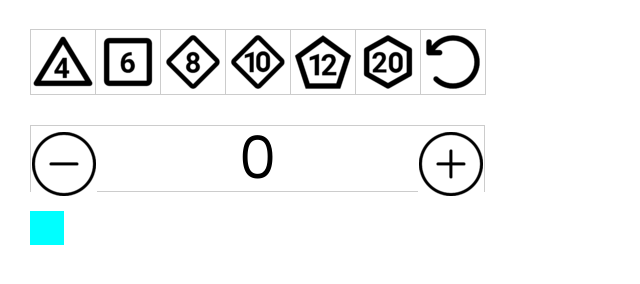
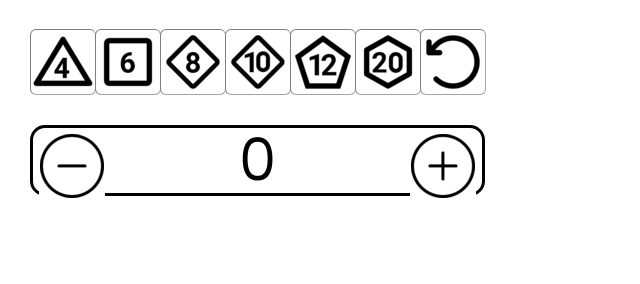
Before and after one commit to AndrewKoz/AndrewKoz.github.io, a plain HTML site: page index.html in a window 1280 px wide. Shown: the whole page, without its empty margins (0-640 px from the left). Drawn offline with nearby package versions, Linux system fonts and the light colour scheme.

Commit message:
New version again

```diff
--- a/index.css
+++ b/index.css
@@ -14,8 +14,8 @@ ol, ul {
 }
 
 .status {
-  border: 1px solid rgba(153, 153, 153, 0.5);
-  margin-left: 0px;
+  border: 3px solid rgb(0, 0, 0);
+  border-radius: 15px;
   margin-top: 30px;
   margin-bottom: 20px;
   text-align: center;
@@ -23,7 +23,8 @@ ol, ul {
 
 .square {
   background: #fff;
-  border: 1px solid rgba(153, 153, 153, 0.5);
+  border: 1px inset rgba(72, 72, 72, 0.5);
+    border-radius: 6px;
   float: left;
   font-size: 24px;
   font-weight: bold;
@@ -44,7 +45,7 @@ ol, ul {
   font-weight: bold;
   line-height: 34px;
   height: 66px;
-  margin-right: 0px;
+  margin-right: 6px;
   margin-top: 6px;
   padding: 0;
   width: 66px;
@@ -60,7 +61,7 @@ ol, ul {
   line-height: 34px;
   height: 66px;
   margin-right: 0px;
-  margin-left: 0px;
+  margin-left: 6px;
   margin-top: 6px;
   padding: 0;
   width: 66px;
@@ -83,19 +84,24 @@ ol, ul {
 .sum {
   font: 64px "Century Gothic", Futura, sans-serif;
   text-align: center;
+}
 
-}
-.history {
-  background: #00ffff;
-  //border: 1px solid #999;
+.rollHistory {
   float: left;
   font-size: 24px;
   font-weight: bold;
   line-height: 34px;
-  height: 34px;
-  margin-right: -1px;
+  margin-right: 10px;
   margin-top: -1px;
-  padding: 0;
-  text-align: center;
-  width: 34px;
+  text-align: left;
+  width: 30px;
 }
+.resultHistory {
+  float: left;
+  font-size: 24px;
+  font-weight: bold;
+  line-height: 34px;
+  margin-top: -1px;
+  text-align: left;
+  width: 30px;
+}
--- a/index.html
+++ b/index.html
@@ -29,8 +29,8 @@ ol, ul {
 }
 
 .status {
-  border: 1px solid rgba(153, 153, 153, 0.5);
-  margin-left: 0px;
+  border: 3px solid rgb(0, 0, 0);
+  border-radius: 15px;
   margin-top: 30px;
   margin-bottom: 20px;
   text-align: center;
@@ -38,7 +38,8 @@ ol, ul {
 
 .square {
   background: #fff;
-  border: 1px solid rgba(153, 153, 153, 0.5);
+  border: 1px inset rgba(72, 72, 72, 0.5);
+    border-radius: 6px;
   float: left;
   font-size: 24px;
   font-weight: bold;
@@ -59,7 +60,7 @@ ol, ul {
   font-weight: bold;
   line-height: 34px;
   height: 66px;
-  margin-right: 0px;
+  margin-right: 6px;
   margin-top: 6px;
   padding: 0;
   width: 66px;
@@ -75,7 +76,7 @@ ol, ul {
   line-height: 34px;
   height: 66px;
   margin-right: 0px;
-  margin-left: 0px;
+  margin-left: 6px;
   margin-top: 6px;
   padding: 0;
   width: 66px;
@@ -98,21 +99,26 @@ ol, ul {
 .sum {
   font: 64px "Century Gothic", Futura, sans-serif;
   text-align: center;
+}
 
-}
-.history {
-  background: #00ffff;
-  //border: 1px solid #999;
+.rollHistory {
   float: left;
   font-size: 24px;
   font-weight: bold;
   line-height: 34px;
-  height: 34px;
-  margin-right: -1px;
+  margin-right: 10px;
   margin-top: -1px;
-  padding: 0;
-  text-align: center;
-  width: 34px;
+  text-align: left;
+  width: 30px;
+}
+.resultHistory {
+  float: left;
+  font-size: 24px;
+  font-weight: bold;
+  line-height: 34px;
+  margin-top: -1px;
+  text-align: left;
+  width: 30px;
 }
 </style>
 
--- a/index.js
+++ b/index.js
@@ -1,7 +1,3 @@
-// import React from 'react';
-// import ReactDOM from 'react-dom';
-// import './index.css';
-
 function getRandomIntInclusive(min, max) {
   min = Math.ceil(min);
   max = Math.floor(max);
@@ -11,20 +7,25 @@ function getRandomIntInclusive(min, max) {
 class Game extends React.Component {
   constructor(props) {
     super(props);
-    this.state = { sum: 0 };
+    this.state = { sum: 0,
+    rollList: [], resultList: []};
   }
 
   numButtonClickedHandler(number) {
       let randomValue = getRandomIntInclusive(1, number);
       this.setState({sum: this.state.sum + randomValue});
-      this.setState({diceNum: number});
-      this.setState({randomValue: randomValue});
+      this.state.rollList.push(" " + number + ":");
+      this.state.resultList.push(" " + randomValue + " ");
+      this.setState({rollList: this.state.rollList.slice()});
+      this.setState({resultList: this.state.resultList.slice()});
   }
 
   clearButtonClickedHandler() {
       this.setState({sum: 0});
       this.setState({diceNum: 0});
       this.setState({randomValue: 0});
+      this.setState({rollList: []});
+      this.setState({resultList: []});
   }
 
   plusButtonClickedHandler() {
@@ -58,14 +59,13 @@ class Game extends React.Component {
                   {this.state.sum}
                 <button className="plus_square" onClick={() => this.plusButtonClickedHandler()}> <img src="images/plus-64.png"/> </button>
               </div>
-              <div
-                  className="history"> {this.state.diceNum} {this.state.randomValue}
+              <div className="rollHistory">
+                  {this.state.rollList}
+              </div>
+              <div className="resultHistory">
+                  {this.state.resultList}
               </div>
           </div>
-        </div>
-        <div className="game-info">
-          <div>{/* status */}</div>
-          <ol>{/* TODO */}</ol>
         </div>
       </div>
     );
```
